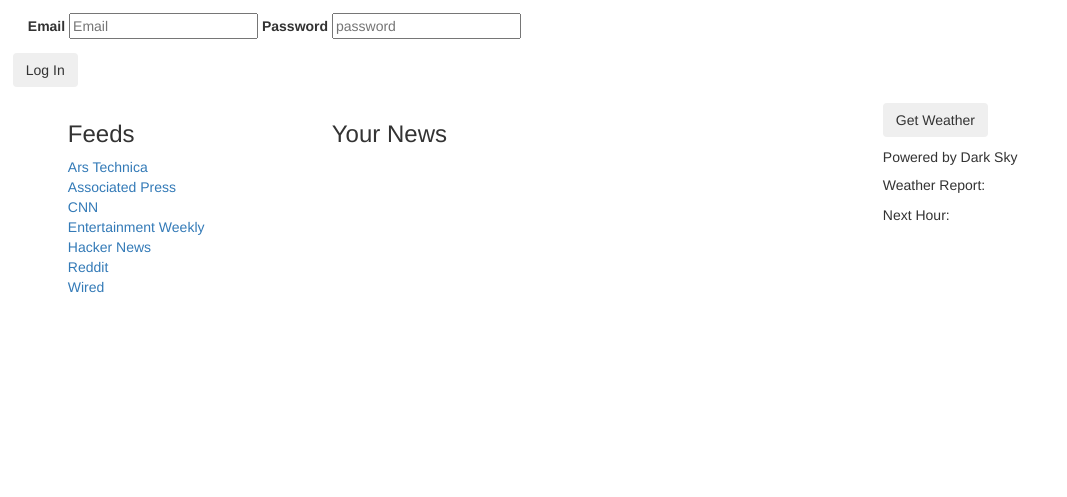
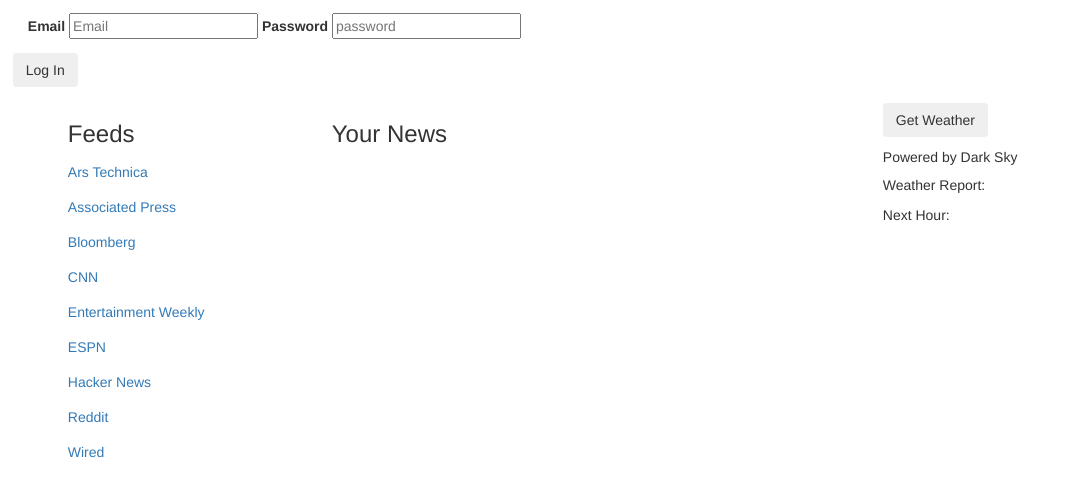
Before and after one commit to mchlltt/Your-Today-Dashboard, a PHP site: page / in a window 1280 px wide. Shown: the top 497 px of the page, without its empty margins (0-1067 px from the left). Run offline with PHP 8.4, Linux system fonts and the light colour scheme; some libraries are stand-ins or nearby versions.

Commit message:
padding to list

```diff
--- a/assets/css/style.css
+++ b/assets/css/style.css
@@ -41,3 +41,7 @@ body {
 .your-news {
 	padding-left: 19px;
 }
+
+.linkSource {
+	margin: 15px auto;
+}
--- a/assets/javascript/news.js
+++ b/assets/javascript/news.js
@@ -7,11 +7,17 @@ $(document).ready(function () {
         source: "Associated Press",
         url: "https://newsapi.org/v1/articles?source=associated-press&sortBy=top&apiKey=3e7d2dc0d0f743f2977afde6e24105ea"
     }, {
+        source: "Bloomberg",
+        url: "https://newsapi.org/v1/articles?source=bloomberg&sortBy=top&apiKey=3e7d2dc0d0f743f2977afde6e24105ea"
+    }, {
         source: "CNN",
         url: "https://newsapi.org/v1/articles?source=cnn&sortBy=top&apiKey=3e7d2dc0d0f743f2977afde6e24105ea"
     }, {
         source: "Entertainment Weekly",
         url: "https://newsapi.org/v1/articles?source=entertainment-weekly&sortBy=top&apiKey=3e7d2dc0d0f743f2977afde6e24105ea"
+    }, {
+        source: "ESPN",
+        url: "https://newsapi.org/v1/articles?source=espn&sortBy=top&apiKey=3e7d2dc0d0f743f2977afde6e24105ea"
     }, {
         source: "Hacker News",
         url: "https://newsapi.org/v1/articles?source=hacker-news&sortBy=top&apiKey=3e7d2dc0d0f743f2977afde6e24105ea"
@@ -22,14 +28,14 @@ $(document).ready(function () {
         source: "Wired",
     }];
 
-    makeButtons();
-    buttonClick();
+    makeLinks();
+    linkClick();
 
-    function makeButtons() {
+    function makeLinks() {
         for (var i = 0; i < newsSource.length; i++) {
-            var b = $('<li>').addClass('');
+            var b = $('<li>').addClass('linkSource');
             var a = $('<a>').attr({
-                'class': 'btnSource',
+                'class': 'linkSource',
                 'data-index': i
             });
             a.html(newsSource[i].source);
@@ -39,11 +45,11 @@ $(document).ready(function () {
     }
     var sourceIndex;
 
-    function buttonClick() {
-        $(document).on('click', '.btnSource', function () {
+    function linkClick() {
+        $(document).on('click', '.linkSource', function () {
             sourceIndex = $(this).data('index');
             $('.article').empty();
-            $('.article').html('Loading...');
+            $('.article').html('Loading...').addClass('your-news');
             getNews();
         });
     }
@@ -55,7 +61,6 @@ $(document).ready(function () {
             method: 'GET'
         }).done(function (data) {
             $('.article').empty();
-            // var d = $('<div class="well col-md-12 col-sm-12 col-xs-12">');
             for (var i = 0; i < 3; i++) {
                 var f = $('<div class="well col-md-12 col-sm-12 col-xs-12">');
                 var a = $('<h3>').html(data.articles[i].title);
```
